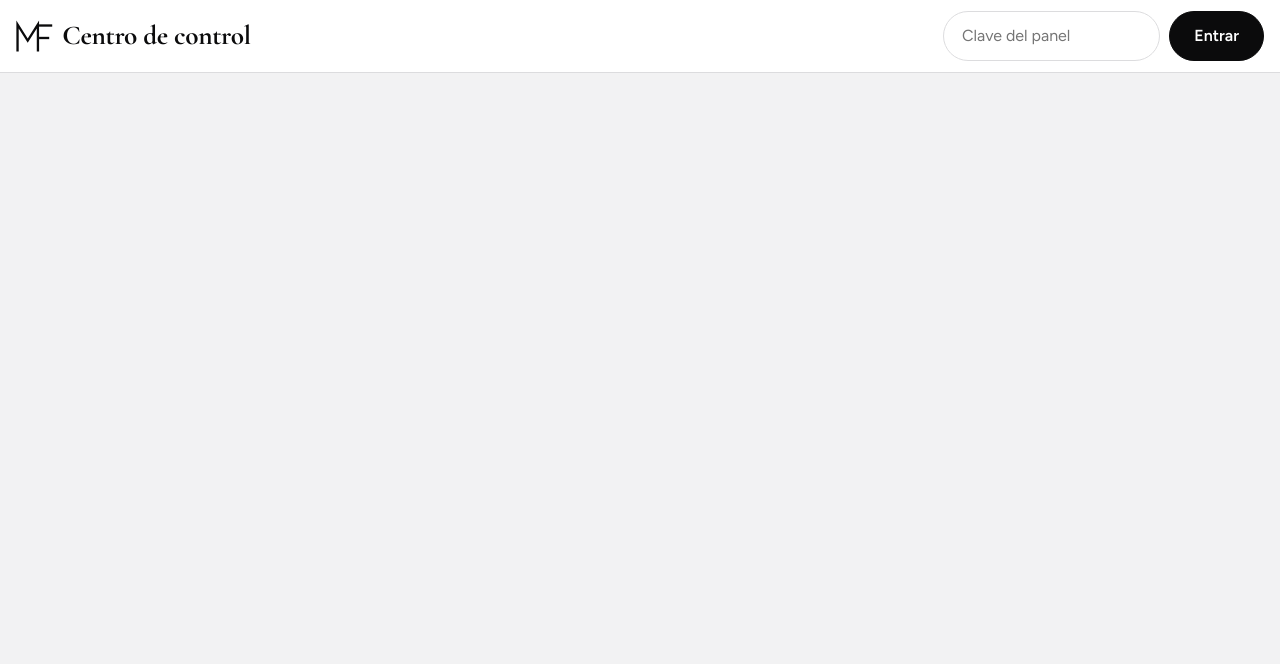
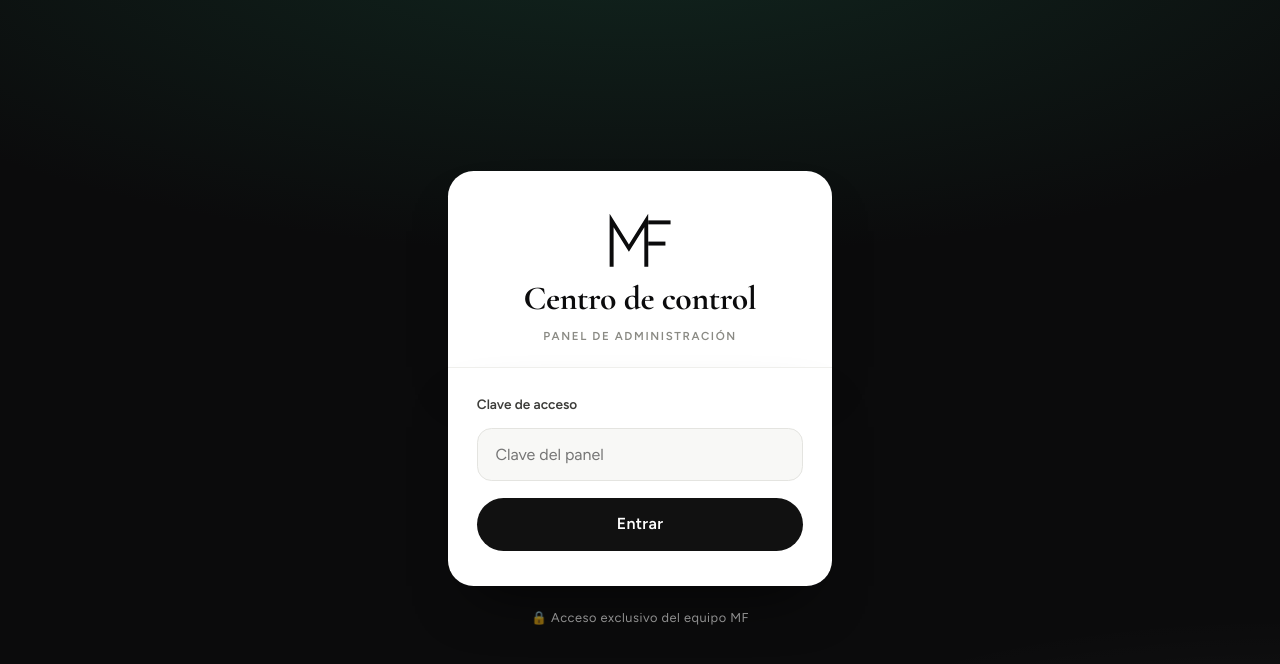
Before and after one commit to marlonsolano661-blip/Nueva-p-gina-web-, a website: page admin-tienda.html in a window 1280 px wide. Drawn offline with nearby package versions, Linux system fonts and the light colour scheme.

Commit message:
Panel: pantalla de entrada más profesional
Fondo oscuro con tarjeta centrada (logo, título, campo de clave y botón a lo ancho).
Solo aplica mientras no hay sesión; al entrar el panel queda igual que antes.

Co-Authored-By: Claude Opus 5.5 <noreply@anthropic.com>
Claude-Session: https://claude.ai/code/session_0132572BtPZi1tFUT5szrmmA

```diff
--- a/admin-banners.css
+++ b/admin-banners.css
@@ -34,3 +34,60 @@
 .ib-guardar{position:sticky;bottom:calc(.8rem + env(safe-area-inset-bottom,0px));z-index:20;display:flex;gap:.6rem;align-items:center;justify-content:space-between;background:#0a0a0a;color:#fff;border-radius:1.2rem;padding:.7rem .9rem;margin-top:1.2rem}
 .ib-guardar button{background:#fff;color:#0a0a0a;border-color:#fff}
 .ib-guardar span{font-size:.88rem}
+
+/* Pantalla de entrada del Centro de control (solo mientras no hay sesión).
+   Se activa cuando el campo de la clave está visible; al entrar, el panel vuelve a su diseño normal. */
+body:has(#token:not([hidden])) { background:#0b0b0c; overflow:hidden; }
+body:has(#token:not([hidden])) main { display:none; }
+body:has(#token:not([hidden])) #msg:not(:empty) { display:block; position:fixed; }
+
+body:has(#token:not([hidden])) header {
+  position:fixed; inset:0; z-index:50; display:flex; flex-direction:column; flex-wrap:nowrap; align-items:center; justify-content:center; gap:0;
+  padding:1.5rem 1.2rem; padding-top:calc(1.5rem + env(safe-area-inset-top,0px)); padding-bottom:calc(1.5rem + env(safe-area-inset-bottom,0px));
+  border:0; backdrop-filter:none;
+  background:
+    radial-gradient(120% 70% at 50% -10%, #1d5c4555 0%, transparent 60%),
+    radial-gradient(90% 60% at 100% 110%, #ffffff12 0%, transparent 55%),
+    #0b0b0c;
+}
+
+/* Tarjeta: parte de arriba (marca) */
+body:has(#token:not([hidden])) header > .barra:first-child {
+  width:100%; max-width:24rem; flex-direction:column; align-items:center; gap:.9rem; text-align:center;
+  background:#fff; border-radius:1.6rem 1.6rem 0 0; padding:2.6rem 1.8rem 1.4rem;
+  box-shadow:0 30px 60px -30px #000c;
+}
+body:has(#token:not([hidden])) header .logo,
+body:has(#token:not([hidden])) header .logo svg { height:3.4rem; }
+body:has(#token:not([hidden])) header h1 { font-size:2.1rem; line-height:1; }
+body:has(#token:not([hidden])) header > .barra:first-child::after {
+  content:'Panel de administración'; display:block; margin-top:-.2rem;
+  font-size:.72rem; font-weight:600; letter-spacing:.14em; text-transform:uppercase; color:#8a8a84;
+}
+
+/* Tarjeta: parte de abajo (clave y botón) */
+body:has(#token:not([hidden])) header > .barra:last-child {
+  width:100%; max-width:24rem; flex-direction:column; align-items:stretch; gap:.75rem;
+  background:#fff; border-radius:0 0 1.6rem 1.6rem; padding:.6rem 1.8rem 2.2rem;
+  border-top:1px solid #efefec; box-shadow:0 30px 60px -30px #000c;
+}
+body:has(#token:not([hidden])) header > .barra:last-child::before {
+  content:'Clave de acceso'; margin-top:1rem; font-size:.85rem; font-weight:600; color:#3d3d3a;
+}
+body:has(#token:not([hidden])) #token {
+  width:100%; min-height:3.3rem; padding:.8rem 1.1rem; border:1.5px solid #e4e4e0; border-radius:.9rem;
+  background:#f8f8f6; font:inherit; font-size:1rem; transition:border-color .2s, background .2s, box-shadow .2s;
+}
+body:has(#token:not([hidden])) #token:focus { outline:none; border-color:#111; background:#fff; box-shadow:0 0 0 4px #1d5c4522; }
+body:has(#token:not([hidden])) #entrar {
+  width:100%; min-height:3.3rem; margin-top:.3rem; border-radius:999px; border:0;
+  background:#111; color:#fff; font:inherit; font-weight:600; font-size:1rem; letter-spacing:.02em; cursor:pointer;
+  transition:transform .15s, background .2s;
+}
+body:has(#token:not([hidden])) #entrar:hover { background:#1d5c45; color:#fff; }
+body:has(#token:not([hidden])) #entrar:active { transform:scale(.98); }
+
+/* Pie bajo la tarjeta */
+body:has(#token:not([hidden])) header::after {
+  content:'🔒  Acceso exclusivo del equipo MF'; margin-top:1.4rem; font-size:.8rem; letter-spacing:.04em; color:#ffffff8c;
+}
```
